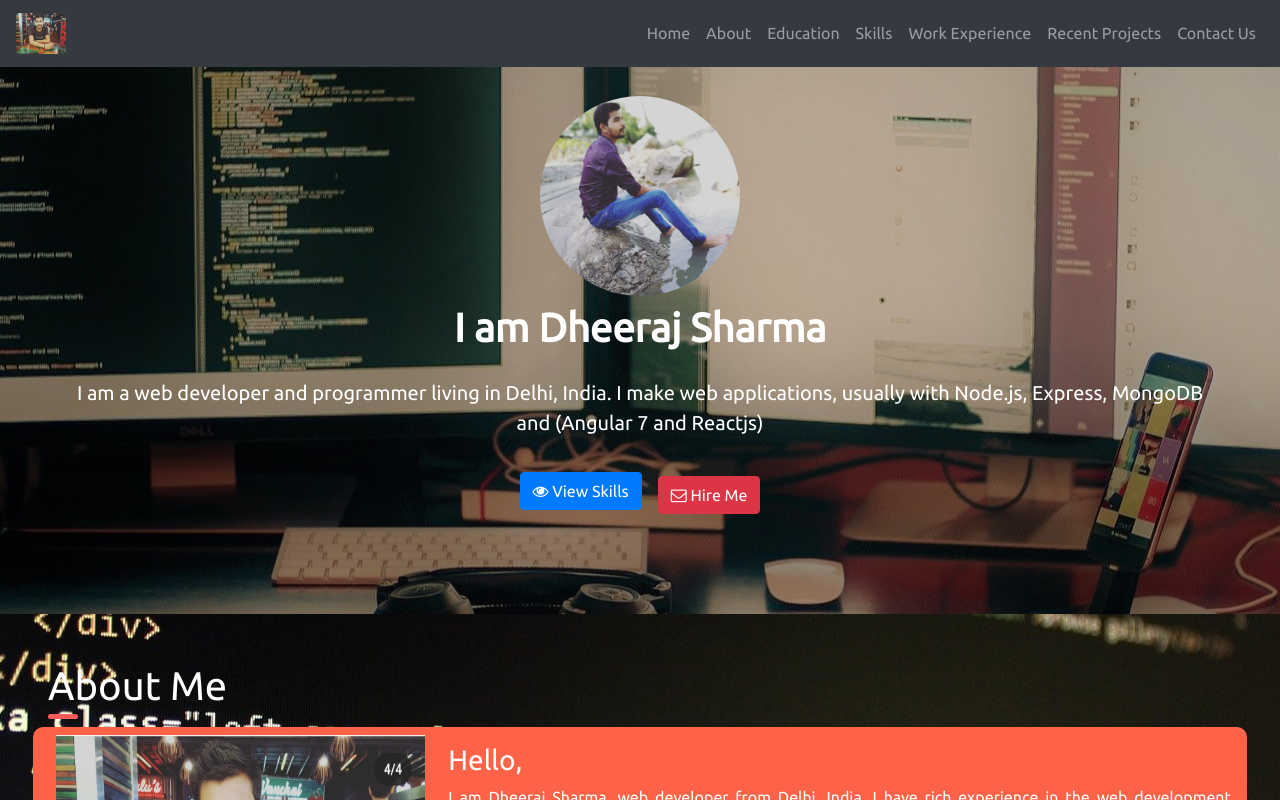
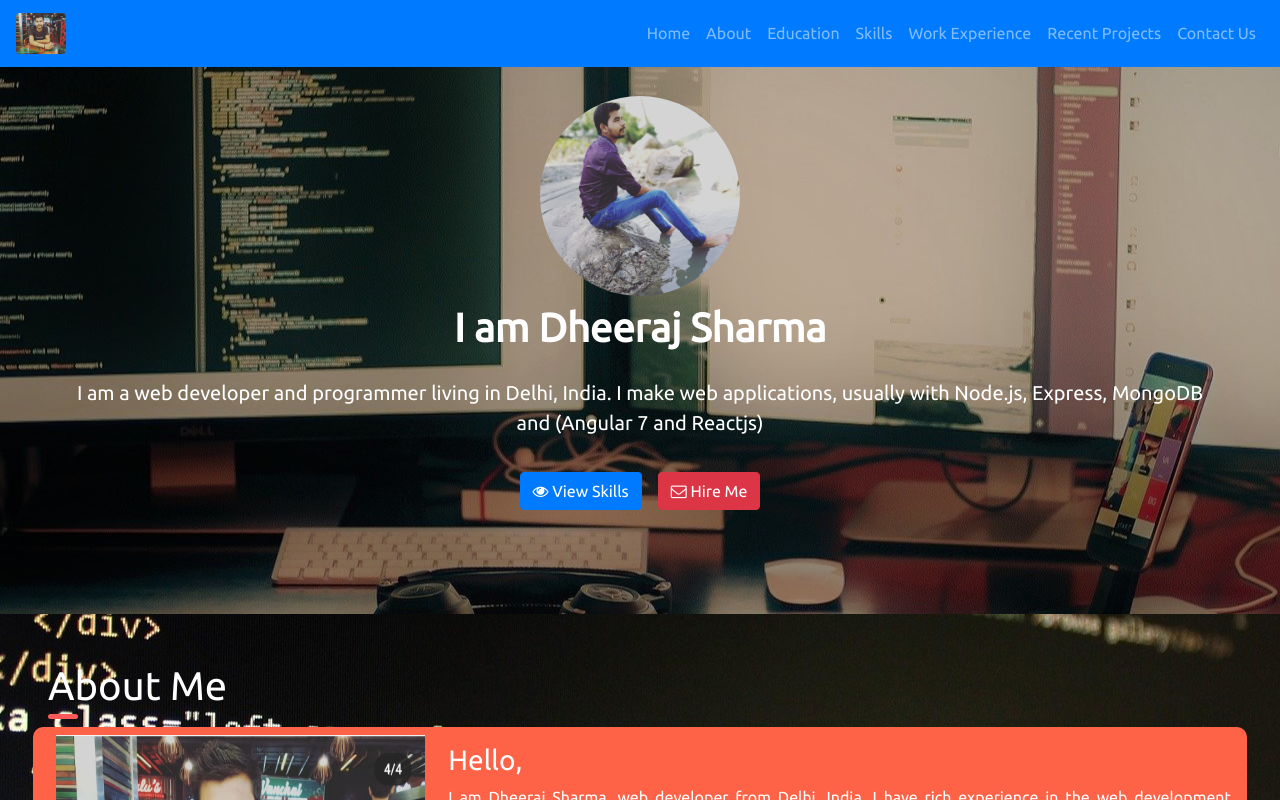
Before and after one commit to dj4385/resume, a React (Create React App) app: page / in a window 1280 px wide. Shown: the top 800 px of the page. Built offline with nearby package versions, Linux system fonts and the light colour scheme.

Commit message:
header is fixed

```diff
--- a/src/components/Header.js
+++ b/src/components/Header.js
@@ -4,7 +4,7 @@ import dheerajImg from '../assets/images/dheeraj.png'
 export const Header = ()=>{
     return (
         <div>
-            <nav className="navbar navbar-expand-md fixed-top bg-dark navbar-dark">
+            <nav className="navbar navbar-expand-md fixed-top bg-primary navbar-dark">
                 <a className="navbar-brand" href="#home">
                     <img src={dheerajImg} className="img-fluid rounded imgLogo" alt=""/>
                 </a>
--- a/src/components/Home.js
+++ b/src/components/Home.js
@@ -17,7 +17,7 @@ export const Home = ()=>{
                                     <span className="fa fa-eye"></span> View Skills
                                 </a>
                                 {/* need to change in button */}
-                                <a href="mailto:dheeraj2406@outlook.com" className="btn btn-danger">
+                                <a href="mailto:dheeraj2406@outlook.com" className="btn mb-2 btn-danger">
                                     <span className="fa fa-envelope-o"></span> Hire Me
                                 </a>
                             </div>
```
